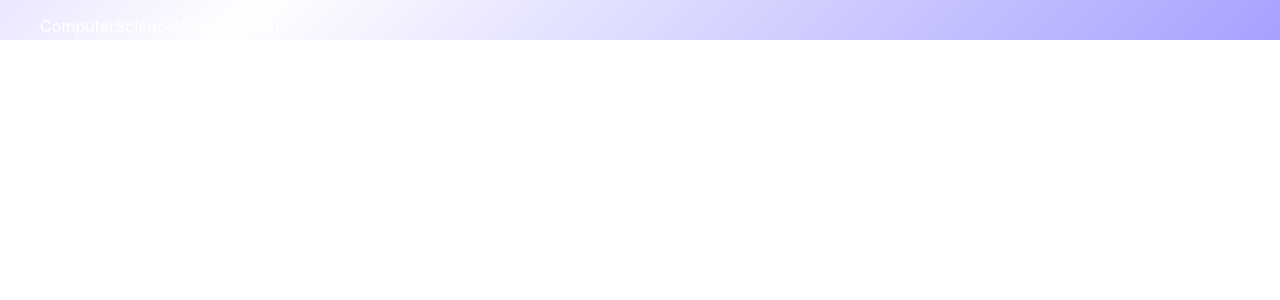
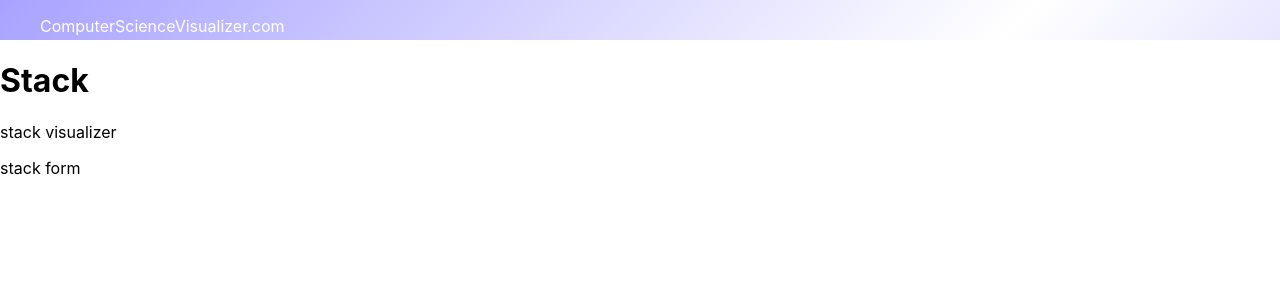
Before and after one commit to josephlarrivy/data-structures-visualizers, a React (Create React App) app: page /stack in a window 1280 px wide. Shown: the top 300 px of the page. Built offline with nearby package versions, Linux system fonts and the light colour scheme.

Commit message:
setting up StackVisualizer

```diff
--- a/src/ApplicationRoutes.js
+++ b/src/ApplicationRoutes.js
@@ -4,6 +4,7 @@ import { Route, Routes } from 'react-router-dom';
 
 import Home from "./components/Home";
 import LinkedListDisplay from './components/LinkedList/LinkedListDisplay';
+import StackDisplay from "./components/Stack/StackDisplay";
 
 
 
@@ -22,6 +23,10 @@ const ApplicationRoutes = () => {
           element={
             <LinkedListDisplay />}
         />
+        <Route exact path="/stack"
+          element={
+            <StackDisplay />}
+        />
       </Routes>
 
     </>
--- a/src/components/Home.css
+++ b/src/components/Home.css
@@ -1,5 +1,5 @@
 .square {
-    position: absolute;
+    /* position: absolute; */
     width: 300px;
     height: 300px;
     background: linear-gradient(-45deg, #6c63ff, white, #6c63ff, white);
--- a/src/components/Home.js
+++ b/src/components/Home.js
@@ -14,6 +14,11 @@ const Home = () => {
           <Link to={`/linkedlist`}>LinkedList</Link>
         </h1>
       </div>
+      <div className="square">
+        <h1>
+          <Link to={`/stack`}>Stack</Link>
+        </h1>
+      </div>
     </div>
   )
 }
--- a/src/components/LinkedList/Node.css
+++ b/src/components/LinkedList/Node.css
@@ -9,7 +9,9 @@
     border-radius: 5px;
     padding: 10px;
     min-height: 170px;
+
 }
+
 
 
 .circle {
--- /dev/null
+++ b/src/components/Stack/StackDisplay.js
@@ -0,0 +1,17 @@
+import React from "react";
+import StackForm from "./StackForm";
+import StackVisualizer from "./StackVisualizer";
+
+const StackDisplay = () => {
+
+
+  return (
+    <div className="stack-display-container">
+      <h1>Stack</h1>
+      <StackVisualizer />
+      <StackForm />
+    </div>
+  )
+}
+
+export default StackDisplay;
--- /dev/null
+++ b/src/components/Stack/StackForm.js
@@ -0,0 +1,12 @@
+import React from "react";
+
+const StackForm = () => {
+
+  return (
+    <div className="stack-form">
+      <p>stack form</p>
+    </div>
+  )
+}
+
+export default StackForm;
--- /dev/null
+++ b/src/components/Stack/StackVisualizer.js
@@ -0,0 +1,14 @@
+import React from "react";
+
+
+const StackVisualizer = () => {
+
+
+  return (
+    <div className="stack-visualizer">
+      <p>stack visualizer</p>
+    </div>
+  )
+}
+
+export default StackVisualizer;
```
Also changed, not shown: src/components/Stack/StackClass.js (renamed from src/components/Stack/Stack.js).
